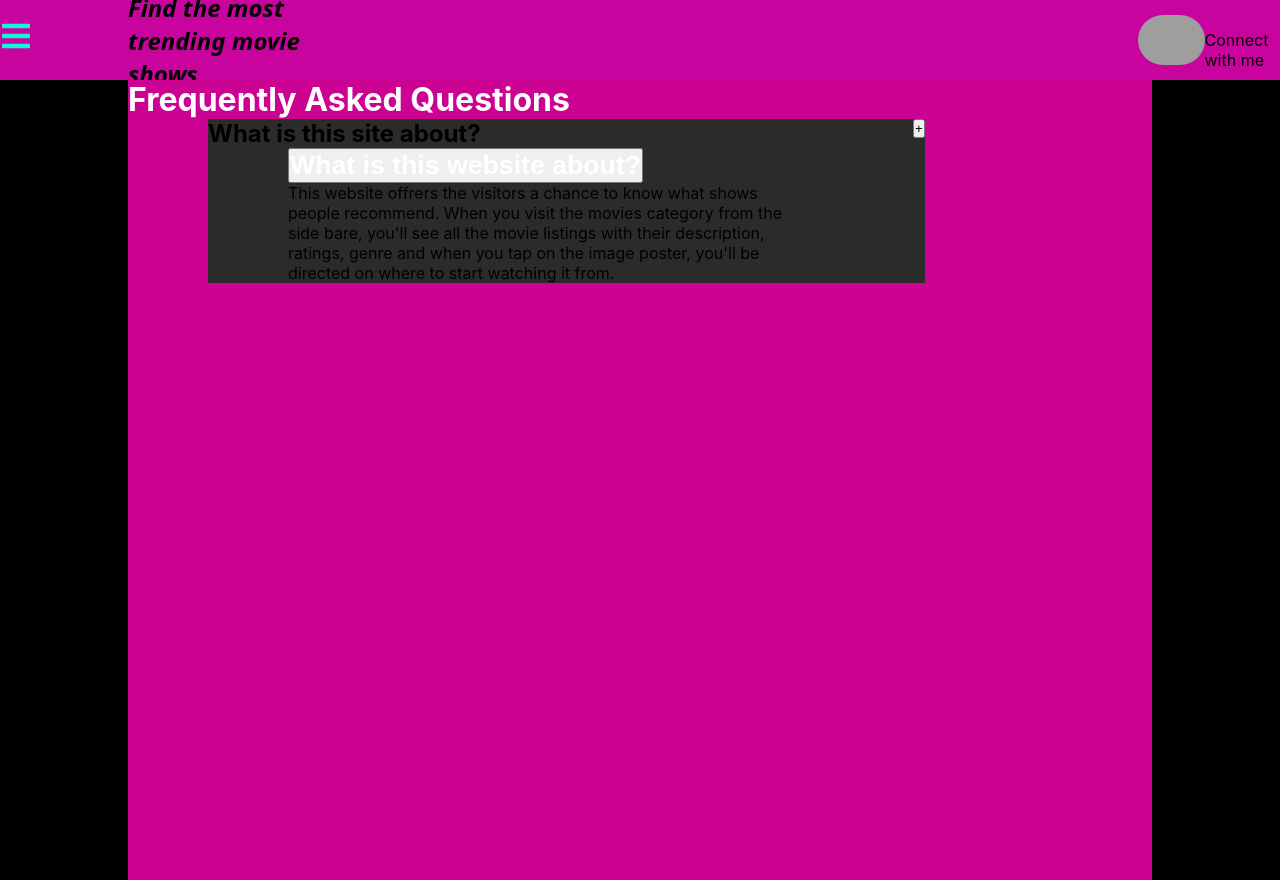
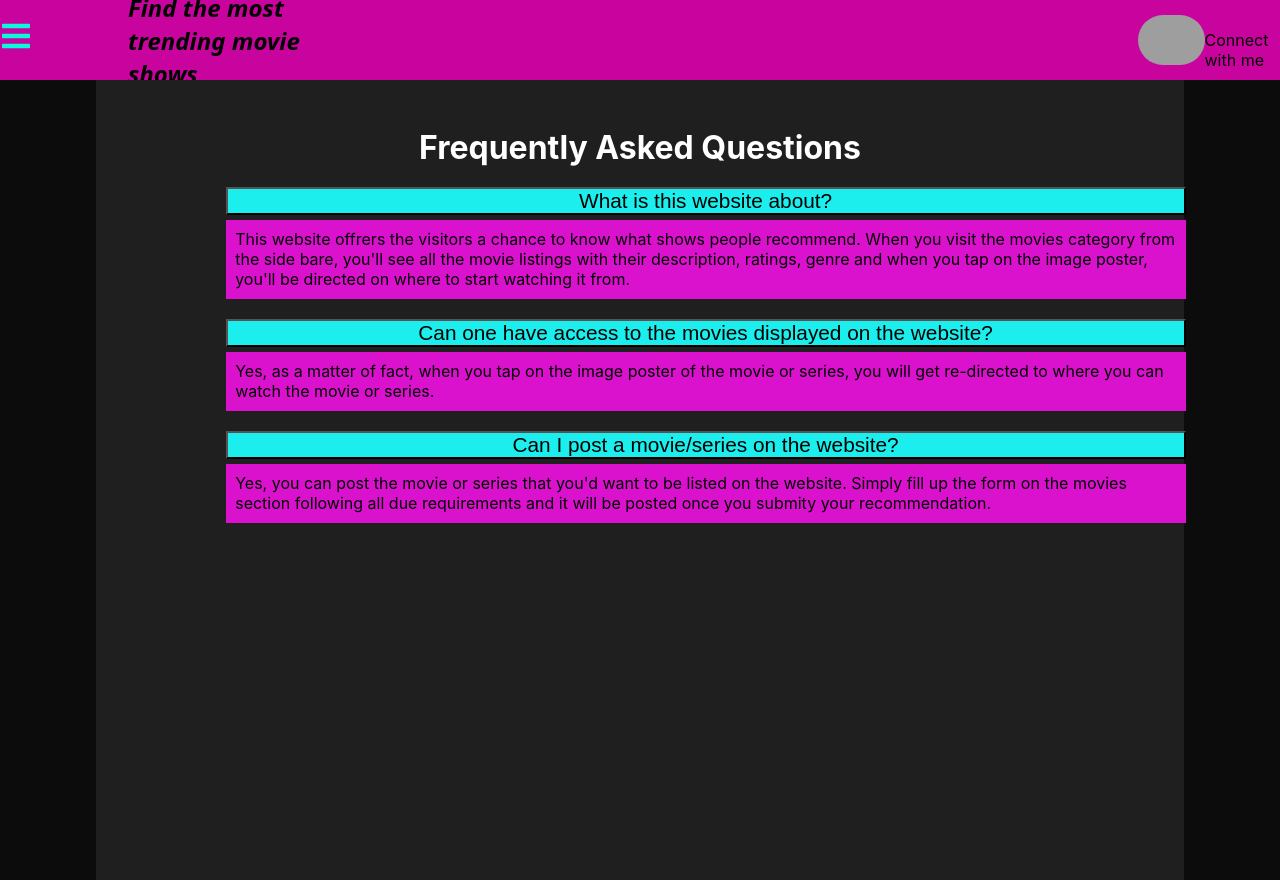
Before and after one commit to Teenskey-Knows/movies-and-series-hub, a React (Create React App) app: page /reviews in a window 1280 px wide. Built offline with nearby package versions, Linux system fonts and the light colour scheme; data requests are answered from the project's data file; grey boxes are pictures that could not be loaded.

Commit message:
Finalizing on the Review Component

```diff
--- a/src/Pages/Questions.css
+++ b/src/Pages/Questions.css
@@ -3,3 +3,34 @@
     padding: 0;
     box-sizing: border-box;
 }
+.QuestionsContainer{
+    display: flex;
+    justify-content: center;
+    width: 90%;
+
+}
+.questionsCard{
+    margin-left: 15rem;
+}
+
+/* .question1{
+  background-color: rgb(40, 202, 161);
+} */
+
+.questionBtn1{
+    /* all: unset; */
+    font-size: 1.3rem;
+    cursor: pointer;
+    width: 60rem;
+    background-color: rgb(28, 238, 238);
+
+}
+
+.question1Styling{
+    margin-top: 0.3rem;
+    background-color: rgb(218, 17, 205);
+}
+
+p {
+    padding: 0.3rem;
+}
--- a/src/Pages/Questions.js
+++ b/src/Pages/Questions.js
@@ -10,19 +10,99 @@ function toggle1(){
 
 const paragraph1 = (<p>This website offrers the visitors a chance to know what shows people recommend. When you visit the movies category from the side bare, you'll see all the movie listings with their description, ratings, genre and when you tap on the image poster, you'll be directed on where to start watching it from.</p>)
 
+
+//===================================
+//STATE 2
+//===================================
+
+const [question2,setQuestion2]=useState(true)
+
+function toggle2(){
+    setQuestion2(!question2)
+}
+
+const paragraph2 = (<p>Yes, as a matter of fact, when you tap on the image poster of the movie or series, you will get re-directed to where you can watch the movie or series.</p>)
+
+//======================================
+//STATE 3
+//======================================
+
+const [question3,setQuestion3]=useState(true)
+
+function toggle3(){
+    setQuestion3(!question3)
+}
+
+const paragraph3 = (<p>Yes, you can post the movie or series that you'd want to be listed on the website. Simply fill up the form on the movies section following all due requirements and it will be posted once you submity your recommendation.
+</p>)
+
+
   return (
    <>
+   <div className="QuestionsContainer">
+    <div className="questionsCard">
    <div className="question1">
     <button onClick={toggle1} className="questionBtn1">
-        <h1 className="myquestion1">
+
             What is this website about?
-        </h1>
+
     </button>
-    {question1 ? <p>{paragraph1}</p> : null}
+
+   </div>
+
+   <div className="question1Styling">
+   {question1 ? <p>{paragraph1}</p> : null}
+   </div>
    </div>
 
 
+   </div>
+
+
+
+   {/* ==================================== */}
+<br />
+   <div className="QuestionsContainer">
+    <div className="questionsCard">
+   <div className="question1">
+    <button onClick={toggle2} className="questionBtn1">
+
+            Can one have access to the movies displayed on the website?
+
+    </button>
+
+   </div>
+
+   <div className="question1Styling">
+   {question2 ? <p>{paragraph2}</p> : null}
+   </div>
+   </div>
+
+
+   </div>
+{/* ========================== */}
+<br />
+   <div className="QuestionsContainer">
+    <div className="questionsCard">
+   <div className="question1">
+    <button onClick={toggle3} className="questionBtn1">
+
+            Can I post a movie/series on the website?
+
+
+    </button>
+
+   </div>
+
+   <div className="question1Styling">
+   {question3 ? <p>{paragraph3}</p> : null}
+   </div>
+   </div>
+
+
+   </div>
    </>
+
   )
 }
 
--- a/src/Pages/Reviews.js
+++ b/src/Pages/Reviews.js
@@ -1,30 +1,25 @@
-import React from 'react'
-import Questions from './Questions'
-
-
+import React from "react";
+import Questions from "./Questions";
 
 function Reviews() {
-
   return (
     <>
+      <div className="Reviewbackground">
+        <div className="ReviewbackgroundCentre">
+          <div className="theContent">
+            <h1 className="myH1">
+              Frequently Asked Questions
+            </h1>
+            <br />
+            <div className="styleQuestionsComponent">
+            <Questions/>
+            </div>
+          </div>
 
-    <div className="backgroundIt">
-      <br />
-      <div className="contentbackground">
-      <h1>Frequently Asked Questions</h1>
-      <div className="question1">
-        <h2>What is this site about?<span><button className="one">+</button></span></h2>
-        <Questions/>
+        </div>
       </div>
-
-      </div>
-
-    </div>
-
-
-
     </>
-  )
+  );
 }
 
-export default Reviews
+export default Reviews;
--- a/src/index.css
+++ b/src/index.css
@@ -330,27 +330,26 @@ h1{
 
 /* Review Component */
 
-.backgroundIt{
-  background-color: #000000;
+.Reviewbackground{
+  background-color: #0d0c0c;
   height: 100vh;
   display: flex;
   justify-content: center;
+
 }
 
-.contentbackground{
-  background-color: #cb0292;
-
-  width: 80%;
+.ReviewbackgroundCentre{
+  background-color: #201f1f;
+  width: 85%;
 
 
 }
 
-.question1{
-  background-color: #2b2b2a;
-  width: 70%;
-  margin-left: 5rem;
+.myH1{
+  margin-top: 3rem;
+  text-align: center;
 }
 
-.one{
-  float: right;
-}
+/* .styleQuestionsComponent{
+  background-color: #d912ae;
+} */
```
